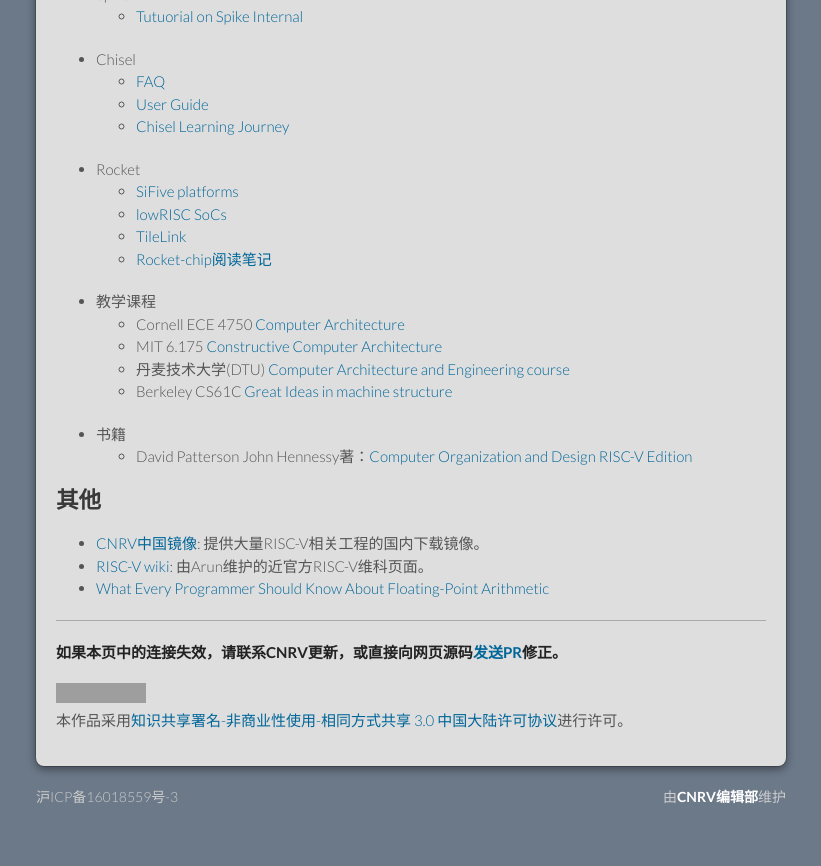
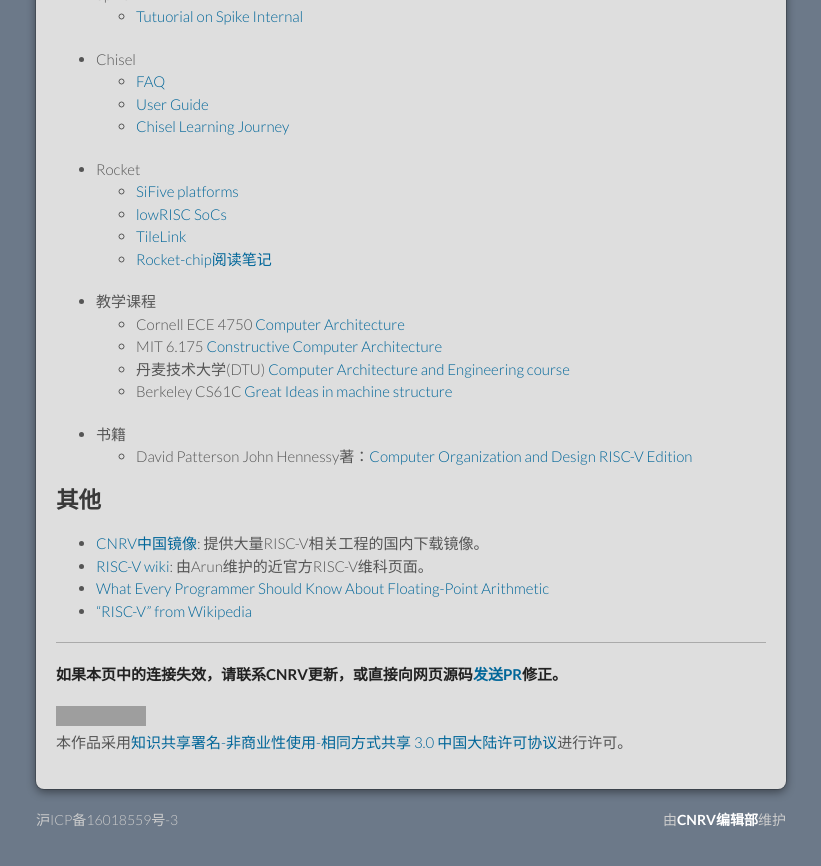
Before and after one commit to cnrv/home, a Jekyll site: the page built from resource.md, in a window 1280 px wide and 900 px high, scrolled down 2537 px. Shown: the top 866 px of the window, without its empty margins (229-1050 px from the left). Built offline with Jekyll 4.4.1, drawn with Linux system fonts in a browser that asks for light colours; Markdown is read by kramdown in place of the engine named in the settings; comment, search, counter and statistics services are not loaded; our own code applies the rules of GitHub Pages for plain Markdown files; grey boxes are pictures that could not be loaded.

Commit message:
add "RISC-V" from Wikipedia

```diff
--- a/resource.md
+++ b/resource.md
@@ -178,6 +178,7 @@
 + [CNRV中国镜像](https://github.com/cnrv/clone-helpers/blob/master/README.md): 提供大量RISC-V相关工程的国内下载镜像。
 + [RISC-V wiki](https://github.com/riscv/riscv-wiki/wiki): 由Arun维护的近官方RISC-V维科页面。
 + [What Every Programmer Should Know About Floating-Point Arithmetic](http://floating-point-gui.de/)
++ ["RISC-V" from Wikipedia](https://en.wikipedia.org/wiki/RISC-V)
 
 ------------------------
 
```
